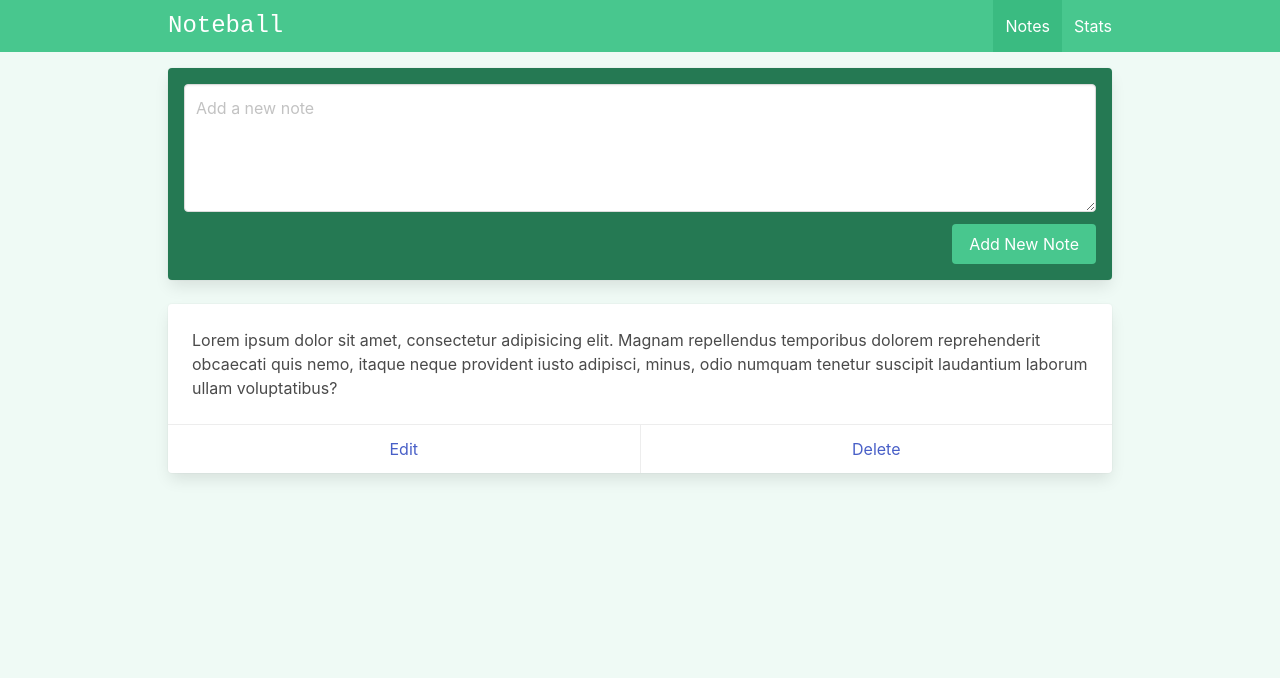
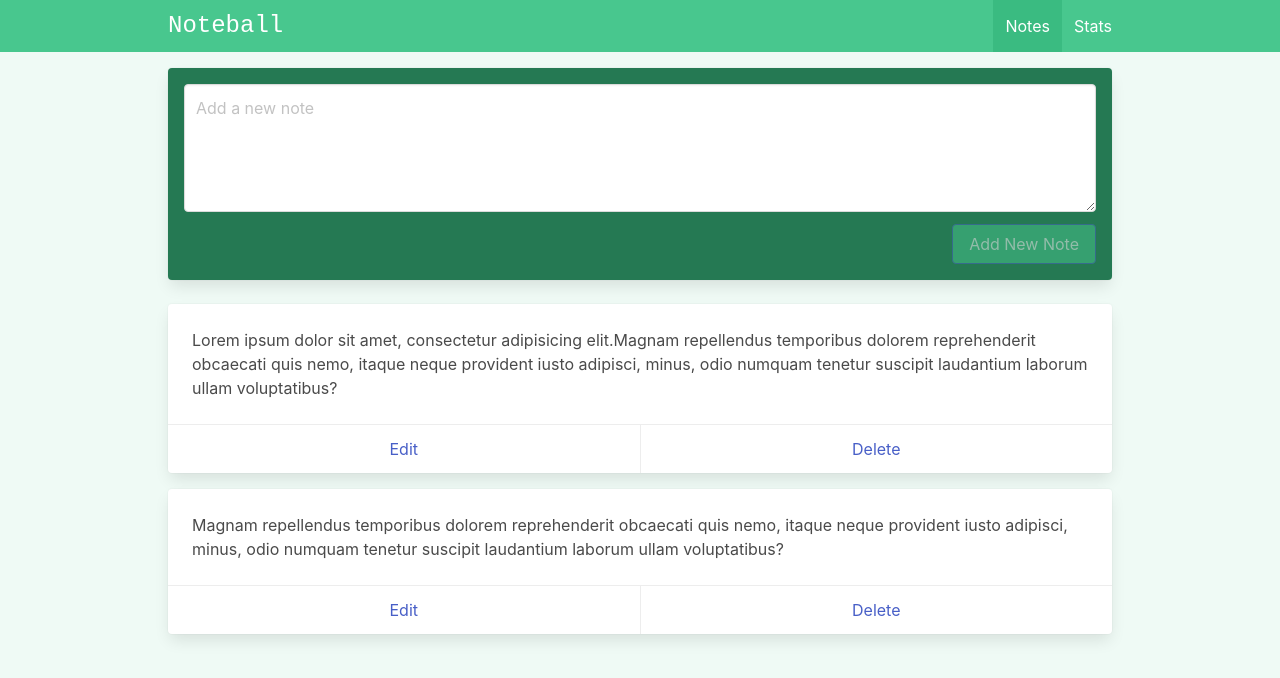
Before and after one commit to orch20/noteball, a Vue app: page / in a window 1280 px wide. Shown: the top 678 px of the page. Built offline with nearby package versions, Linux system fonts and the light colour scheme.

Commit message:
added feature of adding new note

```diff
--- a/src/pages/ViewNotes.vue
+++ b/src/pages/ViewNotes.vue
@@ -3,22 +3,32 @@
         <div class="card has-background-success-dark p-4 mb-5">
             <div class="field">
                 <div class="control">
-                    <textarea class="textarea" placeholder="Add a new note"/>
+                   <textarea
+                      v-model="newNote"
+                      class="textarea"
+                      placeholder="Add a new note"
+                      ref="newNoteInputFocus"
+                    />
                 </div>
                 </div>
 
                 <div class="field is-grouped is-grouped-right">
                 <div class="control">
-                    <button class="button is-link has-background-success">Add New Note</button>
+                    <button
+                      @click.prevent="addNewNote"
+                      :disabled="!newNote"
+                      class="button is-link has-background-success">Add New Note
+                      </button
+                    >
                 </div>
 
             </div>
         </div>
 
-        <div class="card mb-4">
+        <div class="card mb-4" v-for="note in notes" :key="note.id">
             <div class="card-content">
             <div class="content">
-                Lorem ipsum dolor sit amet, consectetur adipisicing elit. Magnam repellendus temporibus dolorem reprehenderit obcaecati quis nemo, itaque neque provident iusto adipisci, minus, odio numquam tenetur suscipit laudantium laborum ullam voluptatibus?
+                {{ note.content }}
             </div>
             </div>
             <footer class="card-footer">
@@ -28,3 +38,34 @@
         </div>
     </div>
 </template>
+
+<script setup>
+import { ref } from 'vue'
+
+const notes = ref([
+    {
+        id: 'id1',
+        content: "Lorem ipsum dolor sit amet, consectetur adipisicing elit.Magnam repellendus temporibus dolorem reprehenderit obcaecati quis nemo, itaque neque provident iusto adipisci, minus, odio numquam tenetur suscipit laudantium laborum ullam voluptatibus?",
+    },
+    {
+        id: 'id2',
+        content: "Magnam repellendus temporibus dolorem reprehenderit obcaecati quis nemo, itaque neque provident iusto adipisci, minus, odio numquam tenetur suscipit laudantium laborum ullam voluptatibus?",
+    }
+])
+
+const newNote = ref('')
+const newNoteInputFocus = ref(null)
+
+const addNewNote = () => {
+    const note = {
+        id: Date.now().toString(),
+        content: newNote.value
+    }
+
+    notes.value.unshift(note)
+    newNote.value = ''
+    newNoteInputFocus.value.focus()
+
+}
+
+</script>
```
